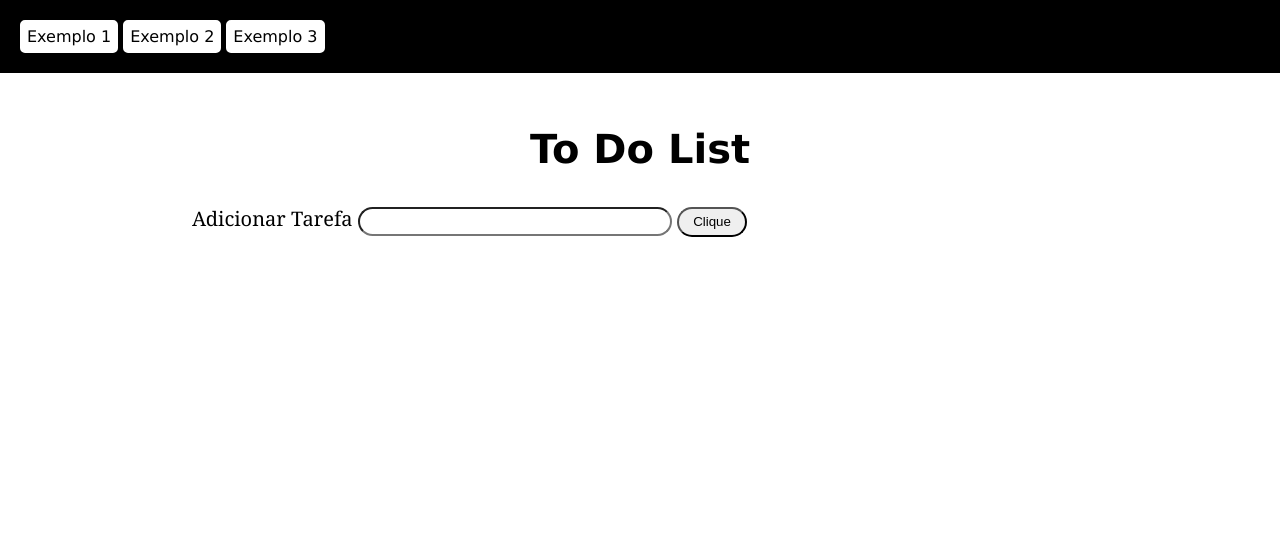
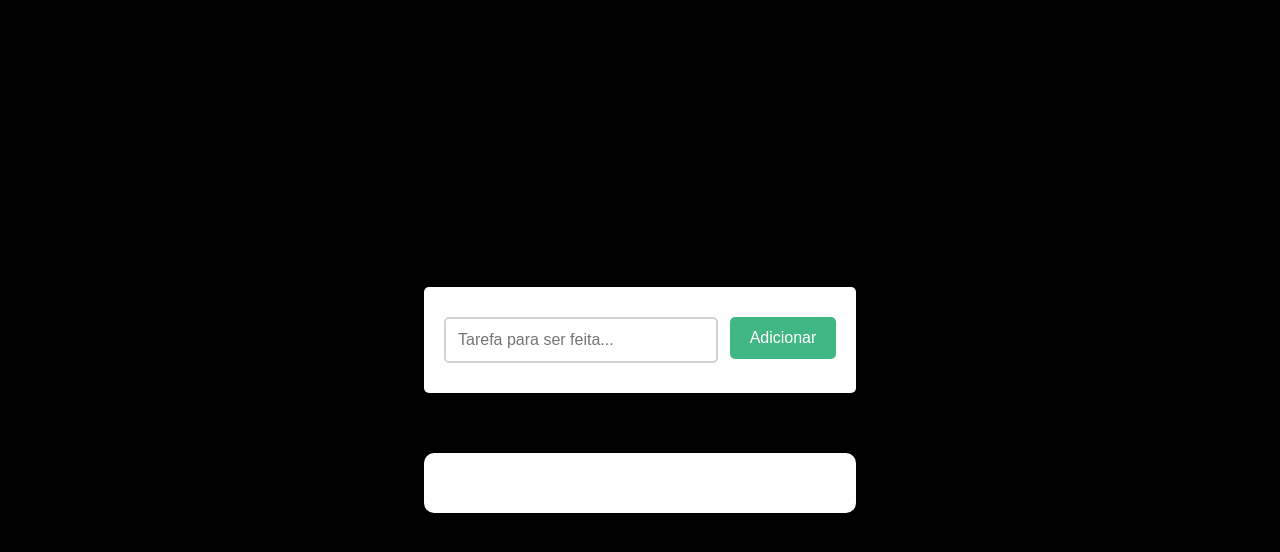
Before and after one commit to luangib/JavaScriptExemples, a plain HTML site: page to-do-list.html in a window 1280 px wide. Drawn offline with Linux system fonts and the light colour scheme.

Commit message:
refazendo completamente meu to-do list

```diff
--- a/to-do-list.html
+++ b/to-do-list.html
@@ -3,131 +3,239 @@
 <head>
     <meta charset="UTF-8">
     <meta name="viewport" content="width=device-width, initial-scale=1.0">
-    <title>To-do List</title>
+    <title>To-do List - Luan Francisco</title>
 </head>
 <body>
     <style>
-        body{
-        margin: 0px;
-
-
-
-        }
-        nav{
-        display: flex;
-        flex-direction: row;
-        gap: 5px;
-        background-color: rgb(0, 0, 0);
-        padding: 20px;
-
-
-        }
-        a{
-
-           padding: 5px;
-           border: solid 2px rgb(255, 255, 255) ;
-           text-decoration: none;
-           background-color: rgb(255, 255, 255);
-           color: rgb(0, 0, 0);
-           border-radius: 5px;
-           font-family: Verdana, Geneva, Tahoma, sans-serif;
+        * {
+  margin: 0;
+  padding: 0;
+  box-sizing: border-box;
+  font-family: "Poppins", sans-serif;
 }
 
-        a:hover{
-
-        background-color: gray;
-        color: aliceblue;
-
+body {
+  height: 100vh;
+ background-color: black;
+  display: flex;
+  align-items: center;
+  justify-content: center;
 }
 
-        div{
-        margin: auto;
-        width: 70%;
-        font-family:Cambria, Cochin, Georgia, Times, 'Times New Roman', serif ;
-        font-size: 20px;
+.container {
+
+  padding: 30px 40px;
+  width: 40%;
+  min-width: 500px;
+}
+
+.new-task-container {
+  background-color: #fff;
+  padding: 30px 20px;
+  border-radius: 5px;
+  box-shadow: 0 15px 30px rgba(0, 0, 0, 0.3);
+  display: flex;
+}
+
+.new-task-container input {
+  flex: 3;
+  font-size: 1rem;
+  border: 2px solid #d1d3d4;
+  border-radius: 5px;
+  padding: 12px;
+  font-weight: 500;
+}
+
+.new-task-container input:focus {
+  outline: none;
+  border-color: #41b883;
+}
+
+.new-task-button {
+  flex: 1;
+  border-radius: 5px;
+  font-weight: 500;
+  height: 100%;
+  font-size: 1rem;
+  border: none;
+  background-color: #41b883;
+  color: #fff;
+  padding: 12px;
+  margin-left: 12px;
+  cursor: pointer;
+}
+
+.tasks-container {
+  background-color: #fff;
+  padding: 30px 20px;
+  margin-top: 60px;
+  border-radius: 10px;
+  box-shadow: 0 15px 30px rgba(0, 0, 0, 0.3);
+  width: 100%;
+}
+
+.task-item {
+  display: flex;
+  justify-content: space-between;
+  align-items: center;
+  margin-bottom: 6px;
+  margin-top: 6px;
 
 
 }
 
-        section{
-            margin-top: 20px;
-            display: flex;
-        flex-direction: column;
-        align-items: center;
-
-
+.task-item div {
+  background-color: #41b883;
+  color: #fff;
+  padding: 12px;
+  border-radius: 5px;
 }
 
-        h1{
-        font-family:Verdana, Geneva, Tahoma, sans-serif ;
-        font-size: 40px;
-
-
+.task-item div:hover {
+  cursor: pointer;
+  background-color: rgb(192, 93, 93);
 }
 
-        #tarefa{
-            width: 300px;
-            height: 15px;
-            padding: 5px;
-
-            border-radius: 25px;
-
-
+.task-item p {
+    padding: 5px 30px;
+    border: #d1d3d4 solid 1px;
+    border-radius: 5px;
+    color: grey;
+    cursor: pointer;
 }
 
-        #butom{
+.task-item p:hover {
+    background-color: #41b883 ;
+    color: white;
+}
 
-            width: 70px;
-            height: 30px;
-            padding: 5px;
- border-radius: 25px;
+/* Utilities */
+.error {
+  border: 2px solid red !important;
+}
+
+.error::placeholder {
+  color: red;
+}
+
+.completed {
+  text-decoration: line-through;
 }
 
 
 
 
+
             </style>
-<nav>
-    <a href="ex1.html">Exemplo 1</a>
-    <a href="ex2.html">Exemplo 2</a>
-    <a href="ex3.html">Exemplo 3</a>
 
-    </nav>
 
-    <section>
-<h1>To Do List</h1>
-<div>
-    <label for="tarefa">Adicionar Tarefa</label>
-    <input type="text" id="tarefa">
-    <input type="button" value="Clique" onclick="CriarTarefa()" id="butom">
+    <div class="container">
+        <div class="new-task-container">
+          <input
+            type="text"
+            class="new-task-input"
+            placeholder="Tarefa para ser feita..."
+          />
+
+          <button class="new-task-button">Adicionar</button>
         </div>
 
-
-<div id="area"></div>
-
-
-    </section>
+        <div class="tasks-container"></div>
+      </div>
 
 <script>
-function CriarTarefa(){
-let tarefa = document.getElementById("tarefa");
-let area = document.getElementById("area");
 
-area.innerHTML = area.innerHTML+"<br>"+"<input type='checkbox' name='check' id='check' onclick='''>"+tarefa.value+"<br>";
+const inputElement = document.querySelector(".new-task-input");
+const addTaskButton = document.querySelector(".new-task-button");
+const tasksContainer = document.querySelector(".tasks-container");
 
 
 
+//Parte da validação do Input(condição de erro = não ter conteudo)-----------------------------------------------------
+const validateInput = () => inputElement.value.trim().length > 0;
+
+// Parte referente a Criar as Tasks desejadas dentro da área -------------------------------------------------------------
+const handleAddTask = () => {
+    //primeiro é colocada em prática a validação e depois continua-se o processo de criar os elementos da task item
+  const inputIsValid = validateInput();
+
+  console.log(inputIsValid);
+
+  if (!inputIsValid) {
+    return inputElement.classList.add("error");
   }
 
-function riscar(){
+  const taskItemContainer = document.createElement("div");
+  taskItemContainer.classList.add("task-item");
+
+  const taskContent = document.createElement("p");
+  taskContent.innerText = inputElement.value;
+
+  const deleteItem = document.createElement("div");
+  deleteItem.innerHTML ="Apagar";
+
+
+  taskContent.addEventListener("click", () => handleClick(taskContent));
+  //Evente listener responsabel pelo processo de risco da task
 
 
 
+  deleteItem.addEventListener("click", () => handleDeleteClick(taskItemContainer, taskContent));
+  //Evente listener responsável pelo processo de apagar
+
+  taskItemContainer.appendChild(taskContent);
+  taskItemContainer.appendChild(deleteItem);
+  tasksContainer.appendChild(taskItemContainer);
+
+  inputElement.value = "";
+  //Rtirando o texto da tarefa do Input
 
 
+};
 
 
+// Parte Da Função de Riscar ------------------------------------------------------------------
+const handleClick = (taskContent) => {
+  const tasks = tasksContainer.childNodes;
+
+  for (const task of tasks) {
+    const currentTaskIsBeingClicked = task.firstChild.isSameNode(taskContent);
+
+    if (currentTaskIsBeingClicked) {
+      task.firstChild.classList.toggle("completed");
     }
+  }
+
+
+};
+//Parte Do "Apagar" em que todo o item container daquela task é removido após o evento click -------------------------------------
+const handleDeleteClick = (taskItemContainer, taskContent) => {
+  const tasks = tasksContainer.childNodes;
+
+  for (const task of tasks) {
+    const currentTaskIsBeingClicked = task.firstChild.isSameNode(taskContent);
+
+    if (currentTaskIsBeingClicked) {
+      taskItemContainer.remove();
+    }
+  }
+
+
+};
+//Parte relacionada a remoção da classe que mostra a partir da cor vermelha o erro na validação ou seja ausencia de conteudo no input
+const handleInputChange = () => {
+  const inputIsValid = validateInput();
+
+  if (inputIsValid) {
+    return inputElement.classList.remove("error");
+  }
+};
+
+//todos os event listerner que vou precisar
+
+addTaskButton.addEventListener("click", () => handleAddTask());
+
+inputElement.addEventListener("change", () => handleInputChange());
 
 
 </script>
```
Lines whose indentation alone changed are shown as unchanged.
